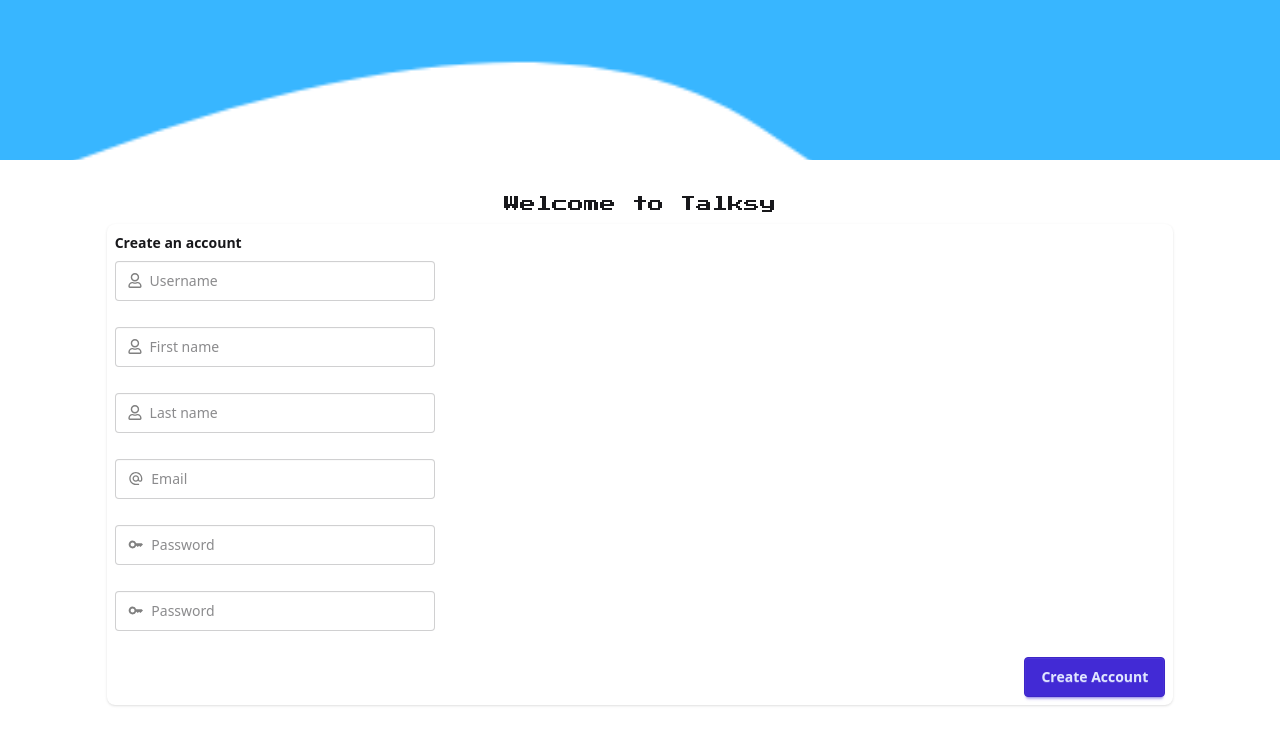
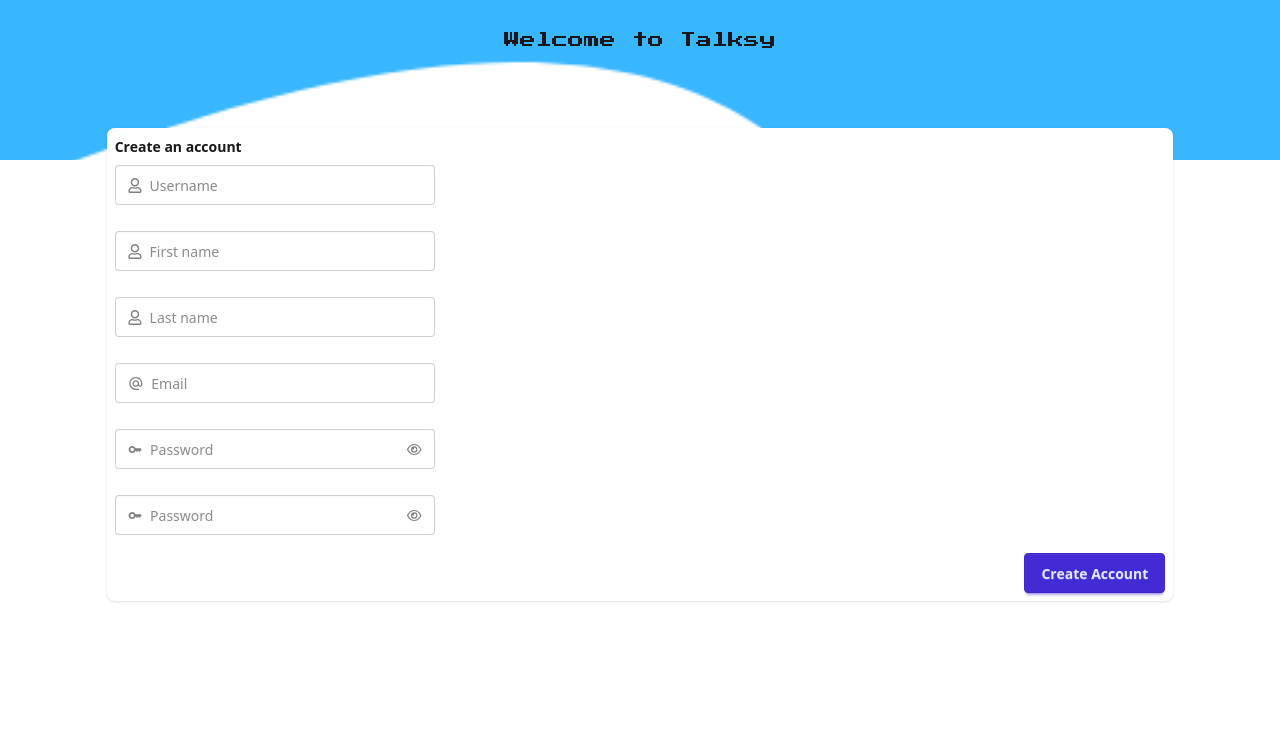
Before and after one commit to chubibobibo/Talksy, a React (Vite) app in the folder client/: page /index in a window 1280 px wide. Shown: the top 744 px of the page. Built offline with nearby package versions, Linux system fonts and the light colour scheme; a web font is replaced by a local one.

Commit message:
reworked adding matching passwords to formData, implemented changing password visibility

```diff
--- a/client/src/main.tsx
+++ b/client/src/main.tsx
@@ -3,11 +3,11 @@
 import "./index.css";
 import App from "./App.tsx";
 
-import { ToastContainer } from "react-toastify";
+import { ToastContainer, Zoom } from "react-toastify";
 
 createRoot(document.getElementById("root")!).render(
   <StrictMode>
     <App />
-    <ToastContainer position='top-center' />
+    <ToastContainer position='top-center' transition={Zoom} />
   </StrictMode>
 );
--- a/client/src/pages/LandingPage.tsx
+++ b/client/src/pages/LandingPage.tsx
@@ -1,16 +1,33 @@
 import { FaRegUser } from "react-icons/fa";
 import { MdAlternateEmail, MdKey } from "react-icons/md";
+import { FaRegEye, FaRegEyeSlash } from "react-icons/fa6";
 import { Form } from "react-router-dom";
 import FormToast from "../components/FormToast";
 
+import { useState } from "react";
+
 function LandingPage() {
+  const [toggleVisibility1, setToggleVisibility1] = useState(false);
+  const [toggleVisibility2, setToggleVisibility2] = useState(false);
+
+  /** @toggleVisibility changes pwd field to text and changes icon */
+  const handleToggleVisibility1 = () => {
+    setToggleVisibility1(!toggleVisibility1);
+  };
+
+  const handleToggleVisibility2 = () => {
+    setToggleVisibility2(!toggleVisibility2);
+  };
+
   return (
     <>
       {/* Header logo */}
-      <section className='bg-[url(../src/assets/card-logo-1.png)] bg-center bg-cover h-40'>
+      <section className='bg-[url(../src/assets/card-logo-1.png)] bg-center bg-cover h-40 flex flex-col items-center'>
         {/* Header logo */}
+        <h1 className='text-md font-start pb-2 translate-y-7 '>
+          Welcome to Talksy
+        </h1>
         <section className='w-screen h-screen flex flex-col justify-center items-center pt-[6rem]'>
-          <h1 className='text-md font-start pb-2'>Welcome to Talksy</h1>
           <div className='auth-card-mobile'>
             <div className='card-body'>
               <h2 className='card-title'>Create an account</h2>
@@ -80,7 +97,6 @@
                       type='email'
                       required
                       placeholder='Email'
-                      //   pattern='[A-Za-z][A-Za-z0-9\-]*'
                       minLength={4}
                       maxLength={30}
                       title='Only letters, numbers or dash'
@@ -94,33 +110,60 @@
                   <label className='input validator'>
                     <MdKey size={17} color='gray' />
                     <input
-                      type='password'
+                      type={toggleVisibility1 ? "text" : "password"}
                       required
                       placeholder='Password'
                       pattern='[A-Za-z][A-Za-z0-9\-]*'
-                      minLength={4}
+                      minLength={8}
                       maxLength={30}
                       title='Only letters, numbers or dash'
                       name='password1'
                     />
+                    {toggleVisibility1 ? (
+                      <FaRegEyeSlash
+                        size={17}
+                        color='gray'
+                        onClick={handleToggleVisibility1}
+                      />
+                    ) : (
+                      <FaRegEye
+                        size={17}
+                        color='gray'
+                        onClick={handleToggleVisibility1}
+                      />
+                    )}
                   </label>
                   <FormToast
                     messages={"Password should be at least 8 characters"}
                   />
                 </section>
+
                 <section>
                   <label className='input validator'>
                     <MdKey size={17} color='gray' />
                     <input
-                      type='password'
+                      type={toggleVisibility2 ? "text" : "password"}
                       required
                       placeholder='Password'
                       pattern='[A-Za-z][A-Za-z0-9\-]*'
-                      minLength={4}
+                      minLength={8}
                       maxLength={30}
                       title='Only letters, numbers or dash'
                       name='password2'
                     />
+                    {toggleVisibility2 ? (
+                      <FaRegEyeSlash
+                        size={17}
+                        color='gray'
+                        onClick={handleToggleVisibility2}
+                      />
+                    ) : (
+                      <FaRegEye
+                        size={17}
+                        color='gray'
+                        onClick={handleToggleVisibility2}
+                      />
+                    )}
                   </label>
                   <FormToast
                     messages={"Password should be at least 8 characters"}
@@ -128,7 +171,7 @@
                 </section>
                 {/* inputs */}
                 <div className='justify-end card-actions'>
-                  <button className='btn btn-primary' type='submit'>
+                  <button className='btn btn-primary -mt-2' type='submit'>
                     Create Account
                   </button>
                 </div>
--- a/client/src/utils/actionFunctions/registerActionFn.tsx
+++ b/client/src/utils/actionFunctions/registerActionFn.tsx
@@ -6,18 +6,20 @@
   const formData = await request.formData(); //obtains data from forms
   const pwd1 = formData.get("password1");
   const pwd2 = formData.get("password2");
-  console.log(pwd1, pwd2);
-  if (pwd1 !== pwd2) {
-    toast.error("Passwords are not matching");
-  } else {
-    formData.append("password", pwd1);
-  }
-  const data = Object.fromEntries(formData); //converts data into objects
 
   try {
-    await axios.post("/api/auth/register/", data);
-    toast.success("registered");
-    return redirect("/");
+    // Avoid overload matches by type checking pwd1
+    if (pwd1 !== pwd2) {
+      toast.error("Passwords do not match");
+    } else {
+      if (typeof pwd1 === "string") {
+        formData.append("password", pwd1);
+        const data = Object.fromEntries(formData); //converts data into objects
+        await axios.post("/api/auth/register/", data);
+        toast.success("registered");
+        return redirect("/");
+      }
+    }
   } catch (err) {
     if (isAxiosError(err)) {
       toast.error(
```
